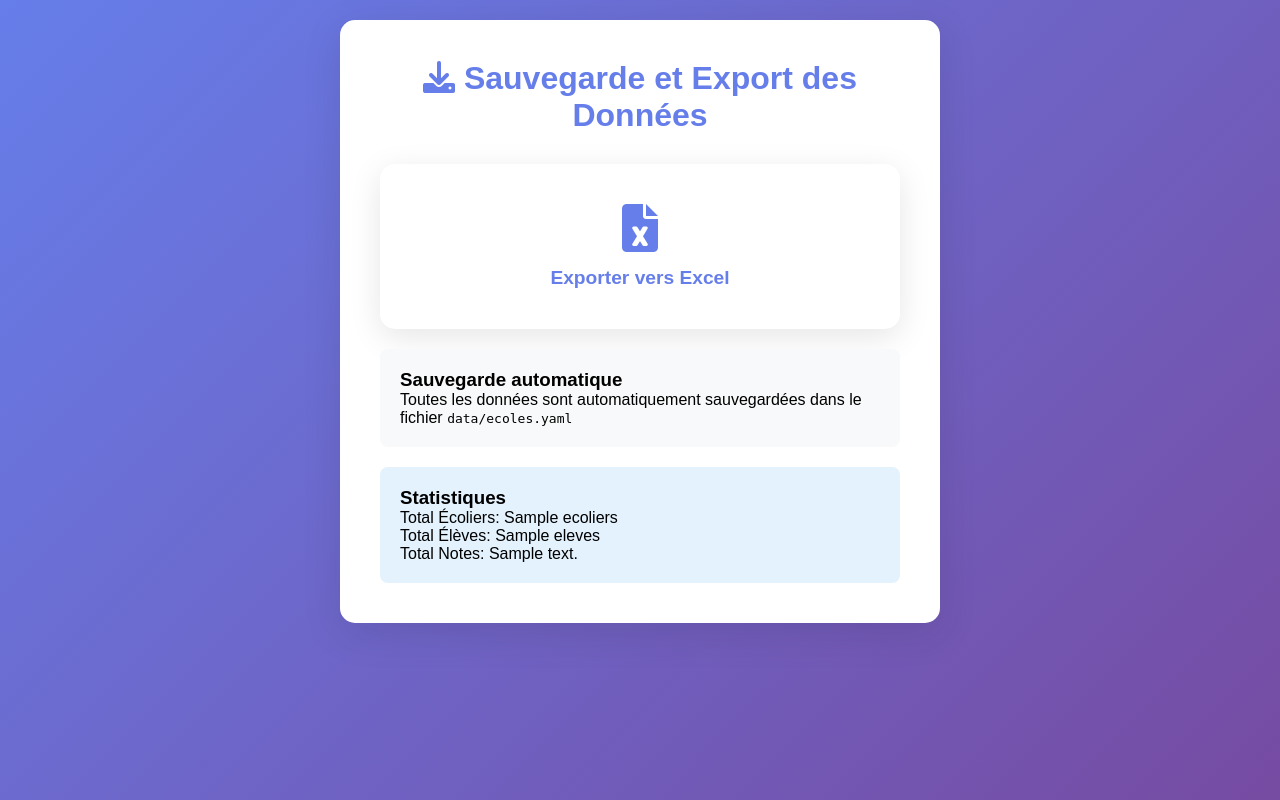
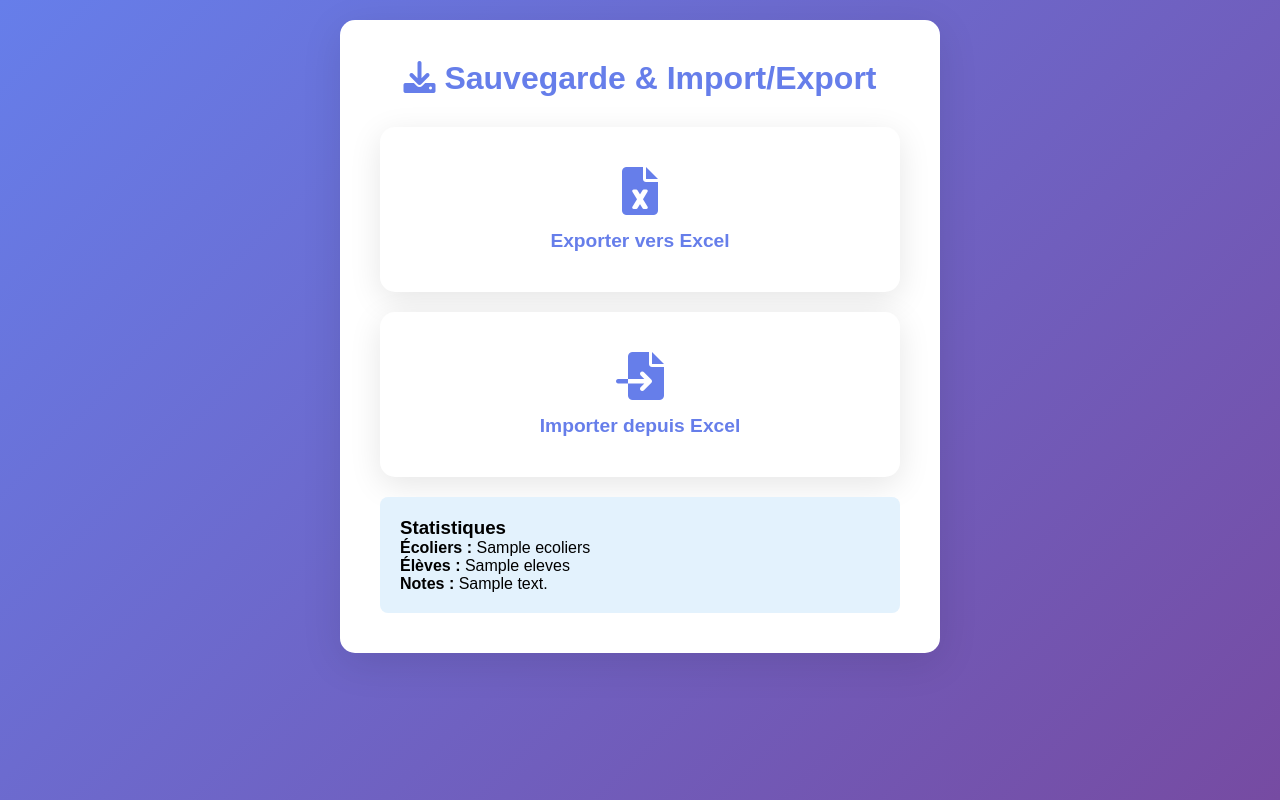
Before and after one commit to appolinair2355/-cole-, a Flask app: template templates/sauvegarde.html in a window 1280 px wide. Run offline with Flask 3, Linux system fonts and the light colour scheme; the template is opened without the code that fills it: most values are stand-ins (such as "Sample title", 1, 10 or a date in 2020).

Commit message:
Update sauvegarde.html

```diff
--- a/templates/sauvegarde.html
+++ b/templates/sauvegarde.html
@@ -6,26 +6,31 @@
 <div class="form-container">
     <h2 class="form-title">
         <i class="fas fa-download"></i>
-        Sauvegarde et Export des Données
+        Sauvegarde & Import/Export
     </h2>
 
     <div style="display: grid; gap: 20px;">
-        <a href="{{ url_for('export_excel') }}" class="home-btn" style="text-decoration: none;">
+
+        <!-- Export -->
+        <a href="{{ url_for('export_excel') }}" class="home-btn">
             <i class="fas fa-file-excel"></i>
             <span>Exporter vers Excel</span>
         </a>
 
-        <div style="background: #f8f9fa; padding: 20px; border-radius: 8px;">
-            <h3>Sauvegarde automatique</h3>
-            <p>Toutes les données sont automatiquement sauvegardées dans le fichier <code>data/ecoles.yaml</code></p>
+        <!-- Import -->
+        <a href="{{ url_for('import_excel') }}" class="home-btn">
+            <i class="fas fa-file-import"></i>
+            <span>Importer depuis Excel</span>
+        </a>
+
+        <!-- Stats -->
+        <div style="background: #e3f2fd; padding: 20px; border-radius: 8px;">
+            <h3>Statistiques</h3>
+            <p><strong>Écoliers :</strong> {{ stats.ecoliers }}</p>
+            <p><strong>Élèves :</strong> {{ stats.eleves }}</p>
+            <p><strong>Notes :</strong> {{ stats.notes }}</p>
         </div>
 
-        <div style="background: #e3f2fd; padding: 20px; border-radius: 8px;">
-            <h3>Statistiques</h3>
-            <p>Total Écoliers: {{ stats.ecoliers }}</p>
-            <p>Total Élèves: {{ stats.eleves }}</p>
-            <p>Total Notes: {{ stats.notes }}</p>
-        </div>
     </div>
 </div>
 {% endblock %}
```
